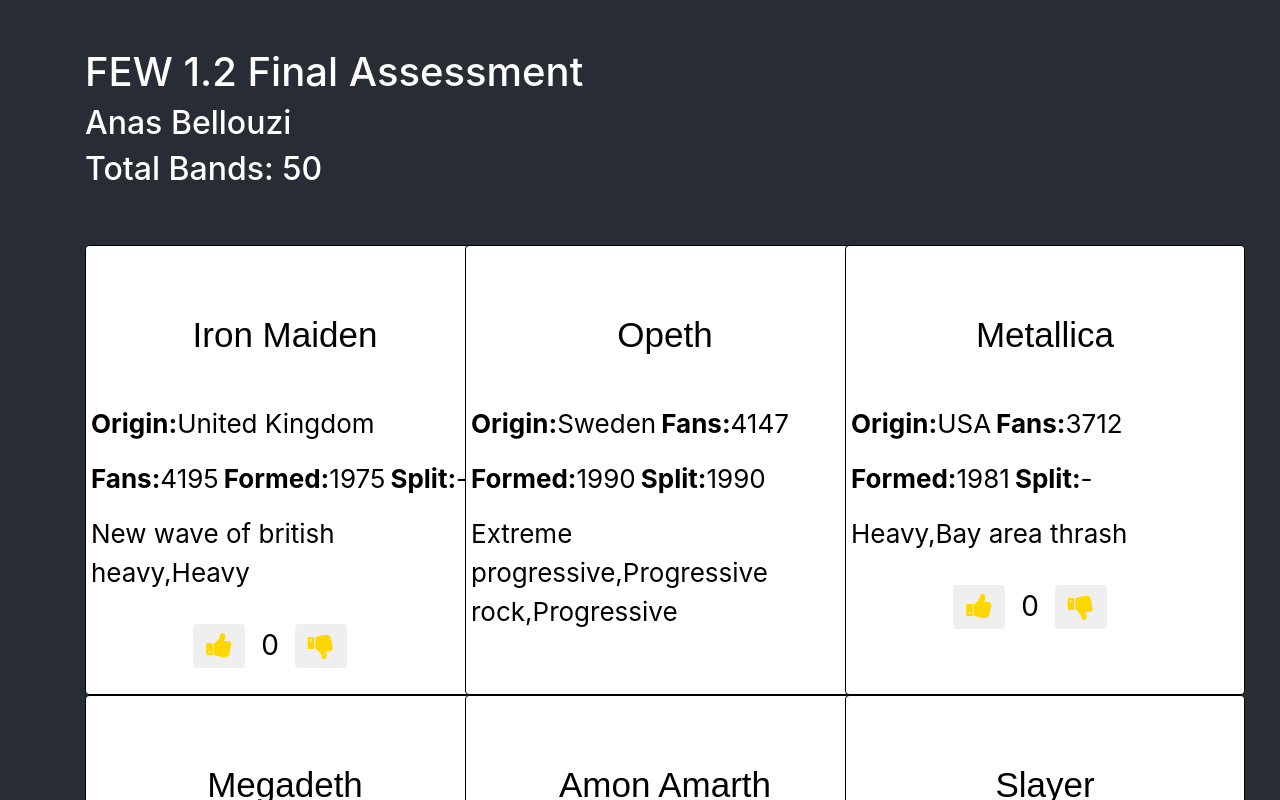
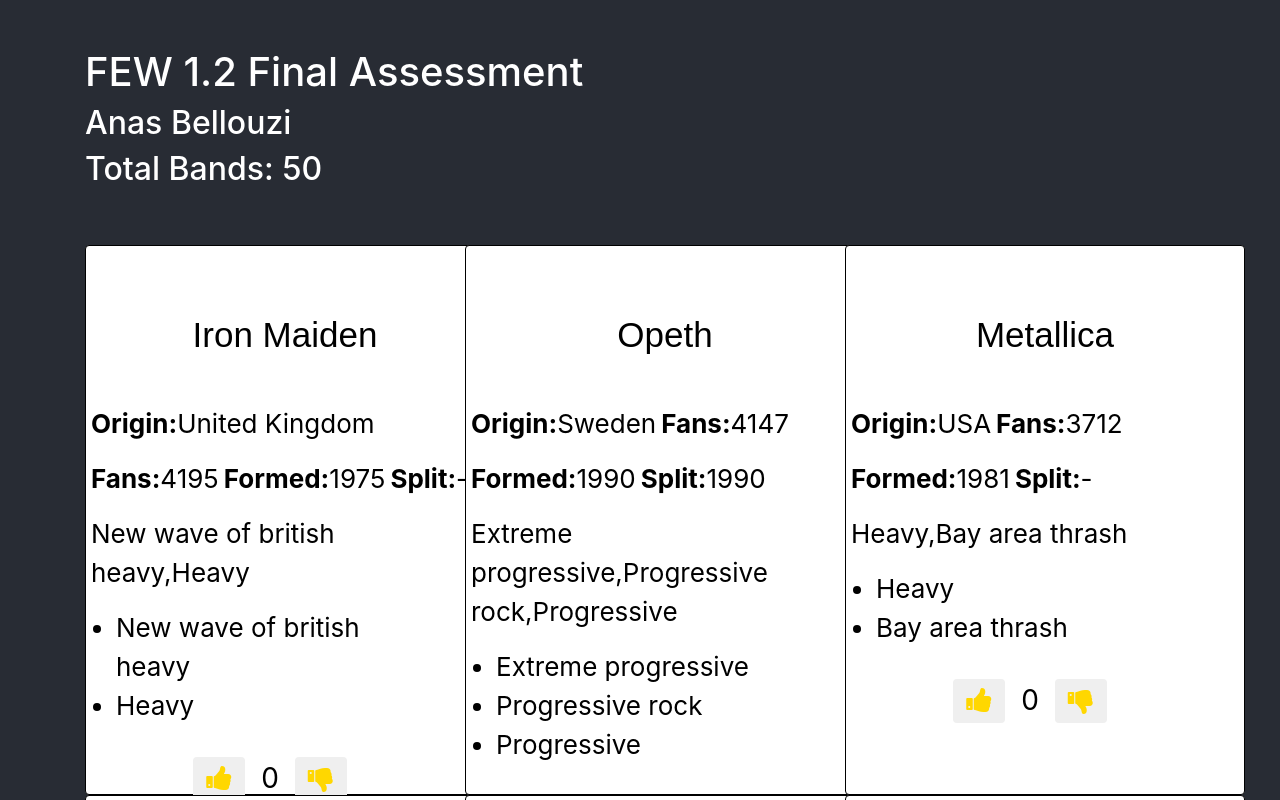
Before and after one commit to anbellouzi/react-final, a React (Create React App) app: page / in a window 1280 px wide. Shown: the top 800 px of the page. Built offline with nearby package versions, Linux system fonts and the light colour scheme.

Commit message:
stretch 3 complete

```diff
--- a/src/components/Band/Band.css
+++ b/src/components/Band/Band.css
@@ -4,7 +4,7 @@
 }
 
 .card {
-    height: 450px;
+    height: 550px;
     width: 400px;
     padding: 5px;
     text-align: center;
--- a/src/components/Band/Band.js
+++ b/src/components/Band/Band.js
@@ -15,6 +15,7 @@
     return <br></br>
   }
 }
+
 
 function Band(props) {
     const { band_name, formed, origin, fans, split, style} = props
@@ -43,6 +44,13 @@
                 </div>
               <div class="row text-left w-100">
                 <p class="">{style}</p>
+                <div class="row text-left w-100">
+                  <ul>
+                  {style.split(',').map((value, i) => {
+                    return <li key={i}>{value}</li>
+                  })}
+                  </ul>
+                </div>
               </div>
               <div class="row text-center mt-3">
                 <Split split={split} />
```
